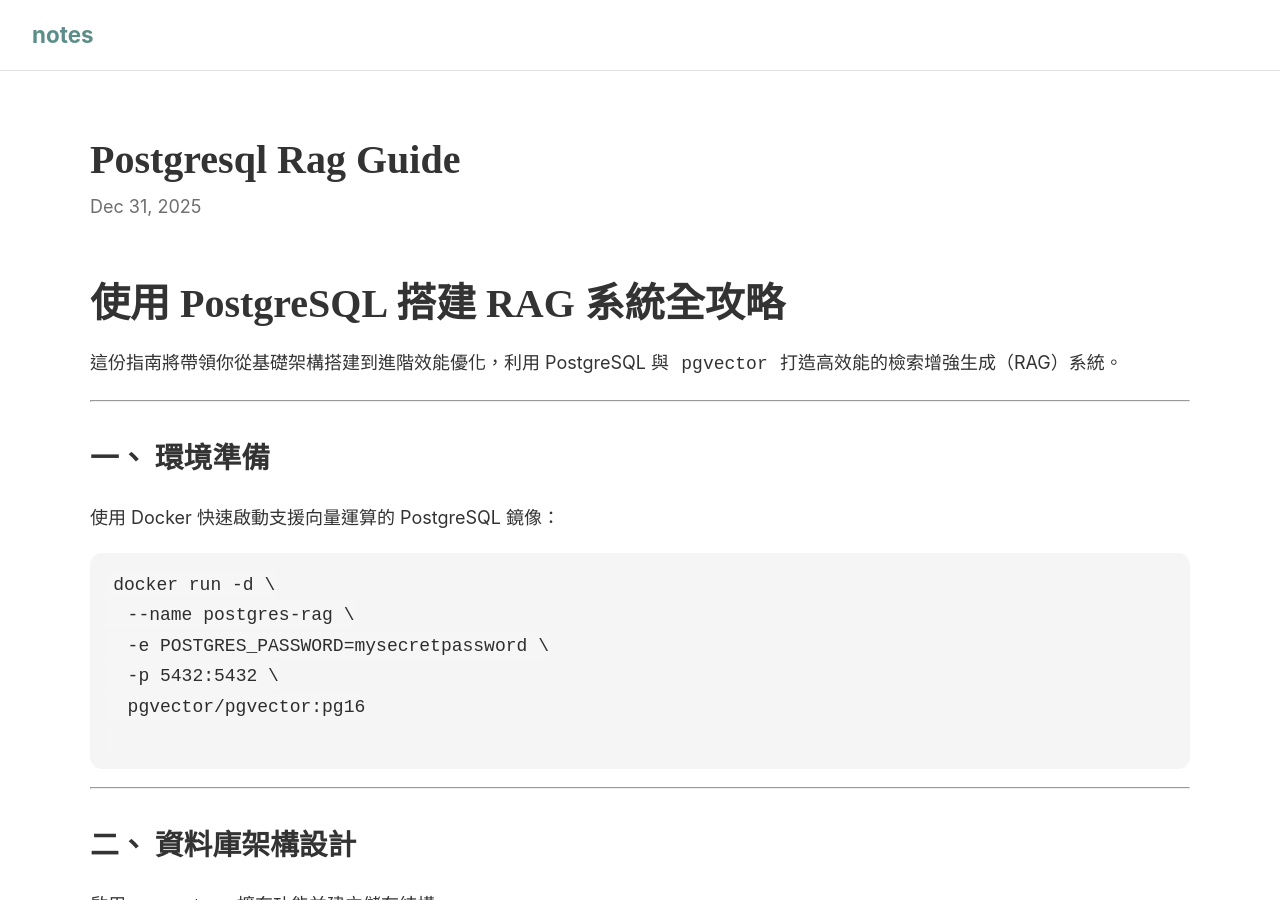
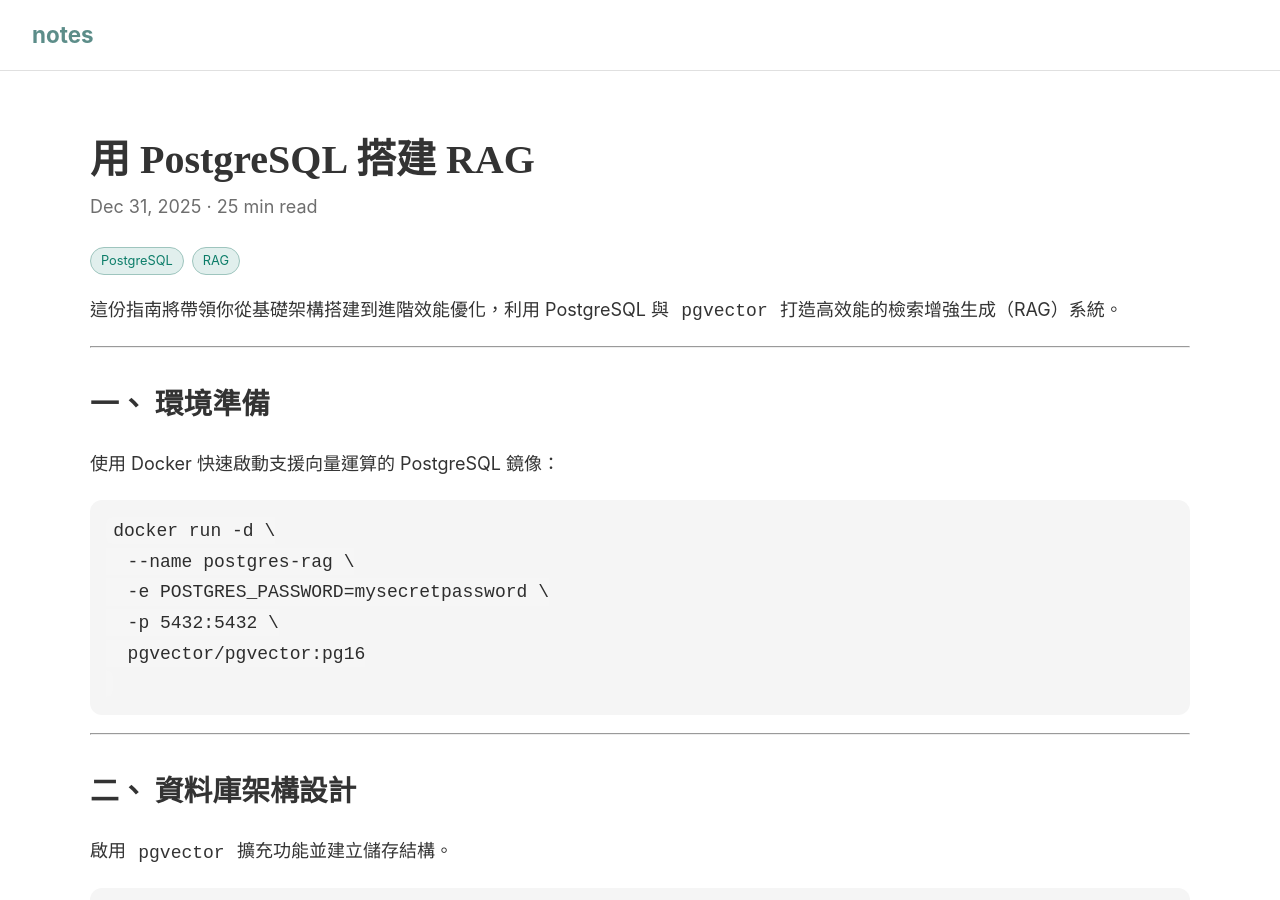
Before and after one commit to linjose/notes, a Jekyll site: the page built from _posts/2025-12-31-PostgreSQL-RAG-Guide.md, in a window 1280 px wide and 900 px high. Built offline with Jekyll 4.4.1, drawn with Linux system fonts in a browser that asks for light colours; our own code applies the rules of GitHub Pages for plain Markdown files.

Commit message:
Update 2025-12-31-PostgreSQL-RAG-Guide.md

```diff
--- a/_posts/2025-12-31-PostgreSQL-RAG-Guide.md
+++ b/_posts/2025-12-31-PostgreSQL-RAG-Guide.md
@@ -1,4 +1,11 @@
-# 使用 PostgreSQL 搭建 RAG 系統全攻略
+---
+layout: post
+title: 用 PostgreSQL 搭建 RAG
+date: 2025-12-31
+reading_time: 25 min read
+tags: [PostgreSQL, RAG]
+excerpt:
+---
 
 這份指南將帶領你從基礎架構搭建到進階效能優化，利用 PostgreSQL 與 `pgvector` 打造高效能的檢索增強生成（RAG）系統。
 
```
